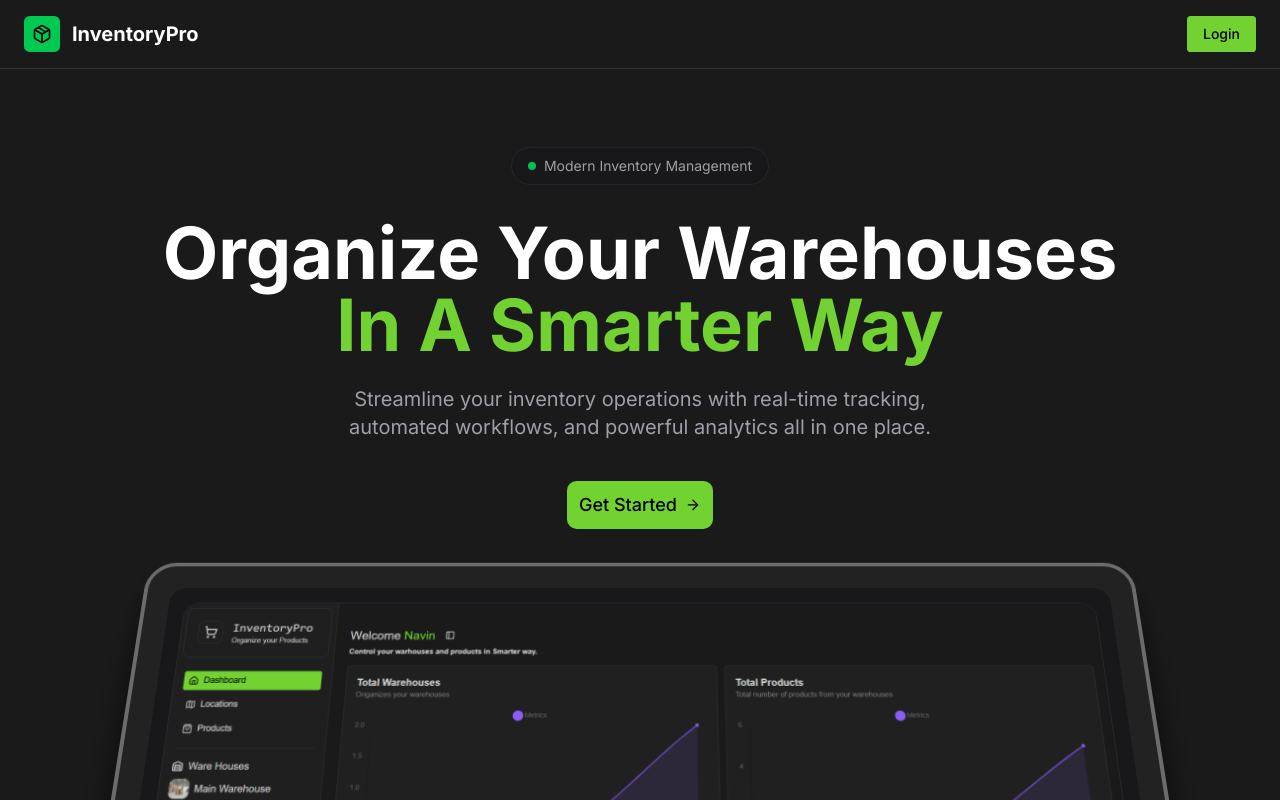
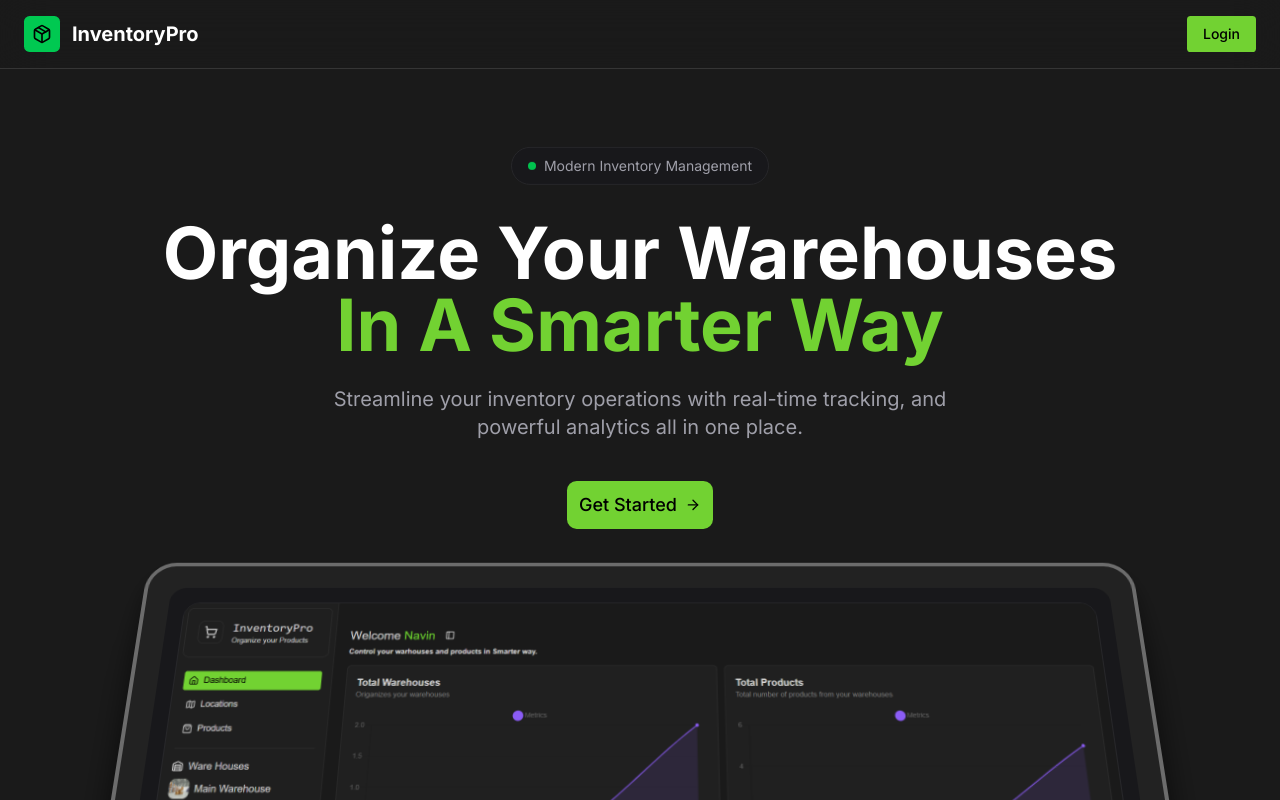
Before and after one commit to NAVIN0507/inventory-app-flask, a Next.js app in the folder frontend/: page / in a window 1280 px wide. Shown: the top 800 px of the page. Built offline with nearby package versions, Linux system fonts and the light colour scheme.

Commit message:
updated hero

```diff
--- a/frontend/app/page.tsx
+++ b/frontend/app/page.tsx
@@ -65,7 +65,7 @@ const Hero = () => {
 
               <p className='text-lg md:text-xl text-zinc-400 mb-10 max-w-2xl'>
                 Streamline your inventory operations with real-time tracking,
-                automated workflows, and powerful analytics all in one place.
+                 and powerful analytics all in one place.
               </p>
 
               <div className='flex flex-col sm:flex-row items-center gap-4 mb-16'>
```
